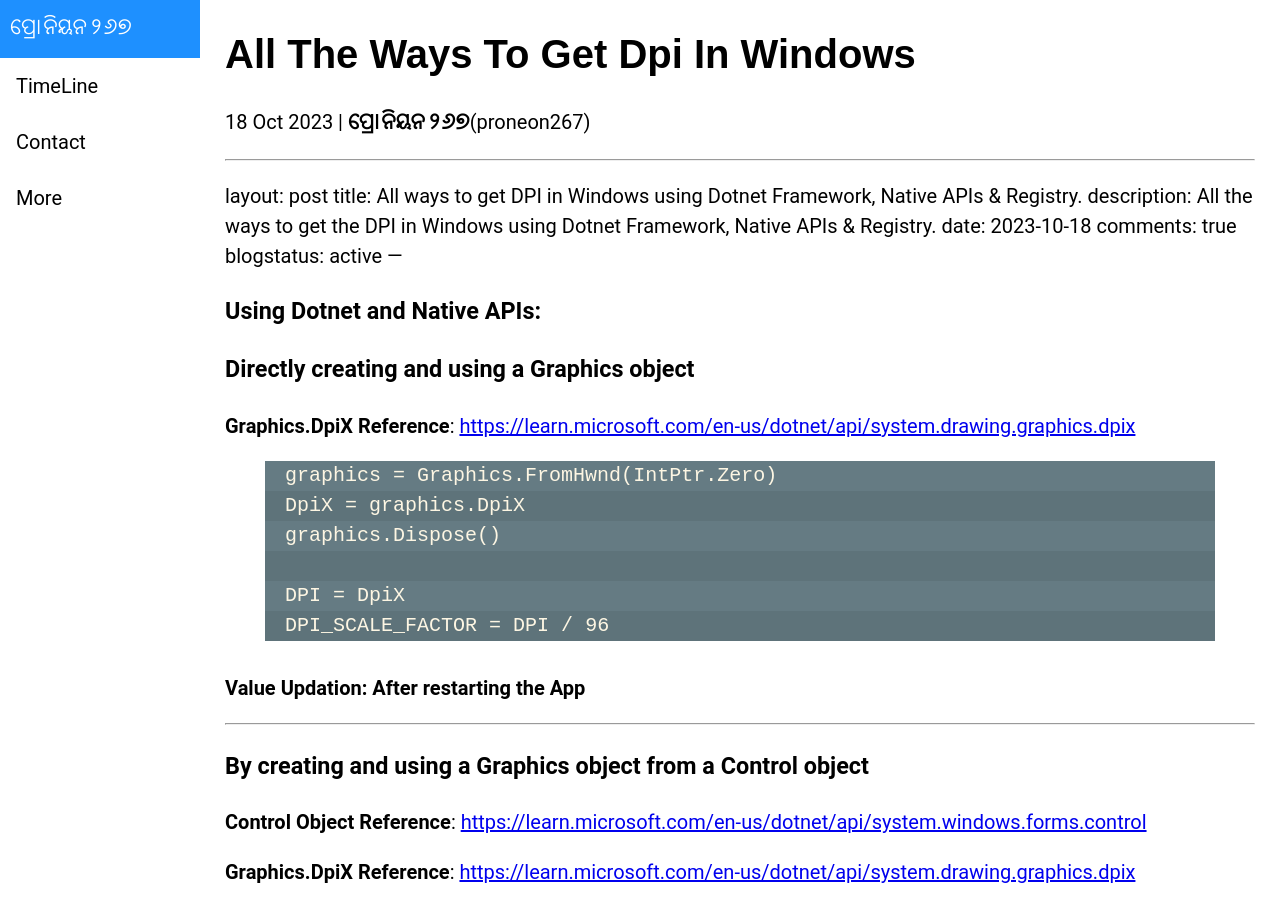
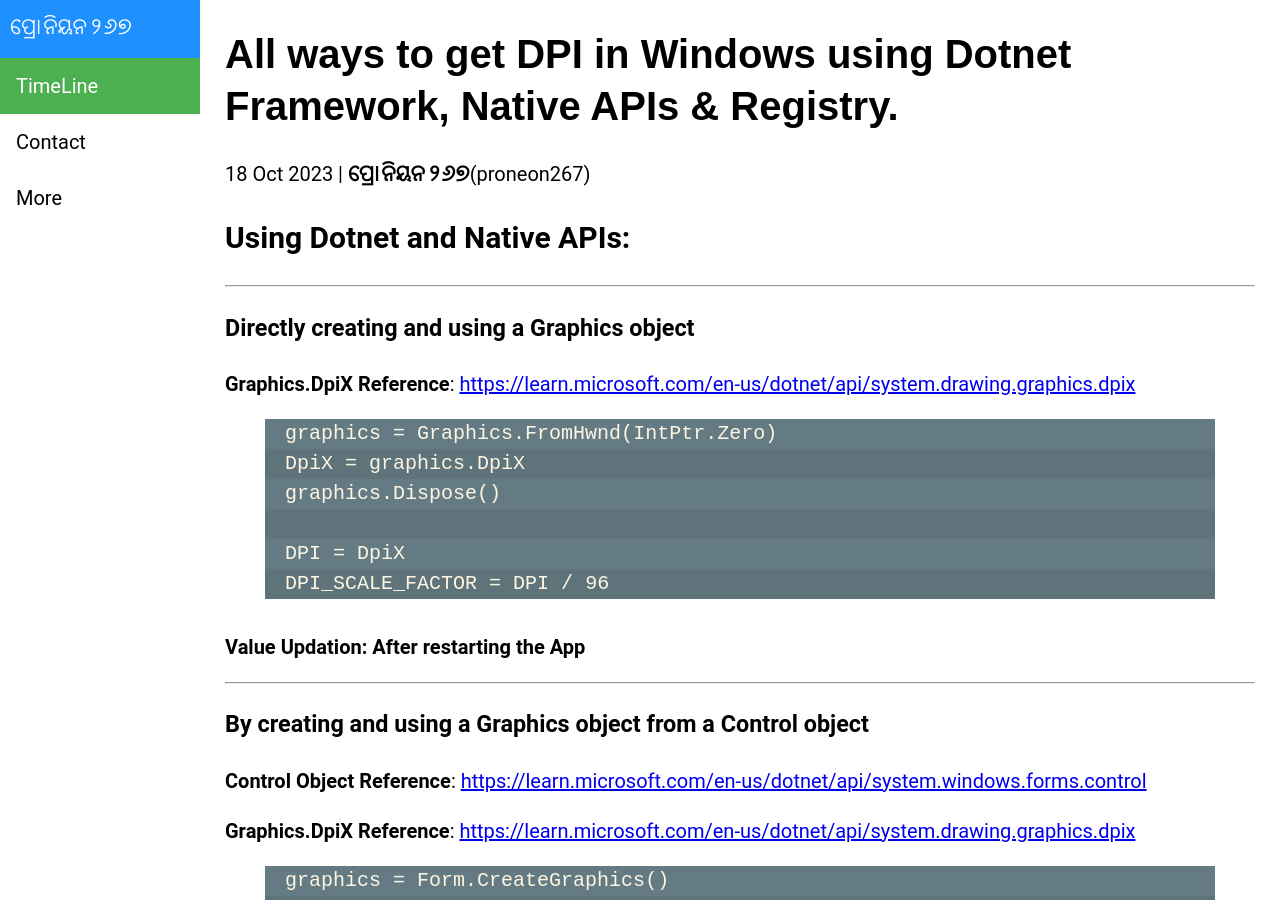
Before and after one commit to proneon267/proneon267.github.io, a Jekyll site: the page built from _posts/2023-10-18-all-the-ways-to-get-DPI-in-windows.md, in a window 1280 px wide and 900 px high. Built offline with Jekyll 4.4.1, drawn with Linux system fonts in a browser that asks for light colours; our own code applies the rules of GitHub Pages for plain Markdown files; comment, search, counter and statistics services are not loaded.

Commit message:
Re: Updated Post.

```diff
--- a/_posts/2023-10-18-all-the-ways-to-get-DPI-in-windows.md
+++ b/_posts/2023-10-18-all-the-ways-to-get-DPI-in-windows.md
@@ -1,4 +1,3 @@
-
 ---
 layout: post
 title: All ways to get DPI in Windows using Dotnet Framework, Native APIs & Registry.
@@ -8,7 +7,8 @@ comments: true
 blogstatus: active
 ---
 
-### Using Dotnet and Native APIs:
+## Using Dotnet and Native APIs:
+<hr>
 
 ### Directly creating and using a Graphics object
 
```
